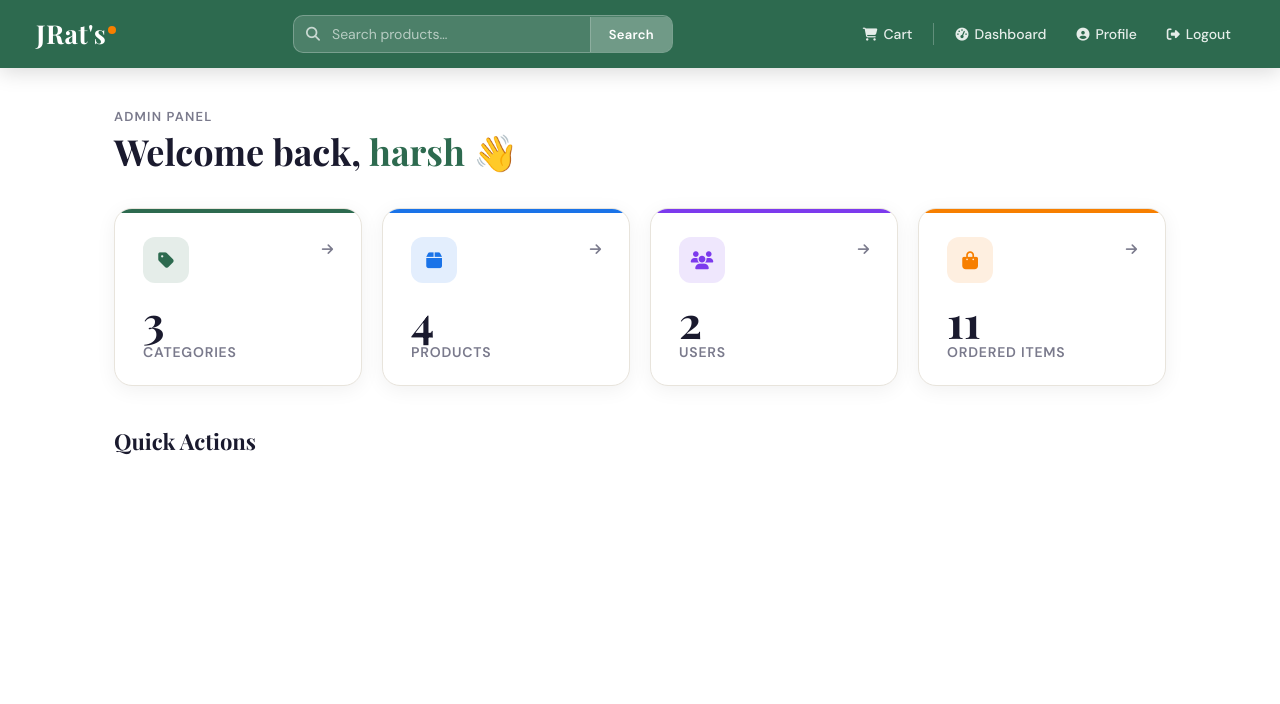
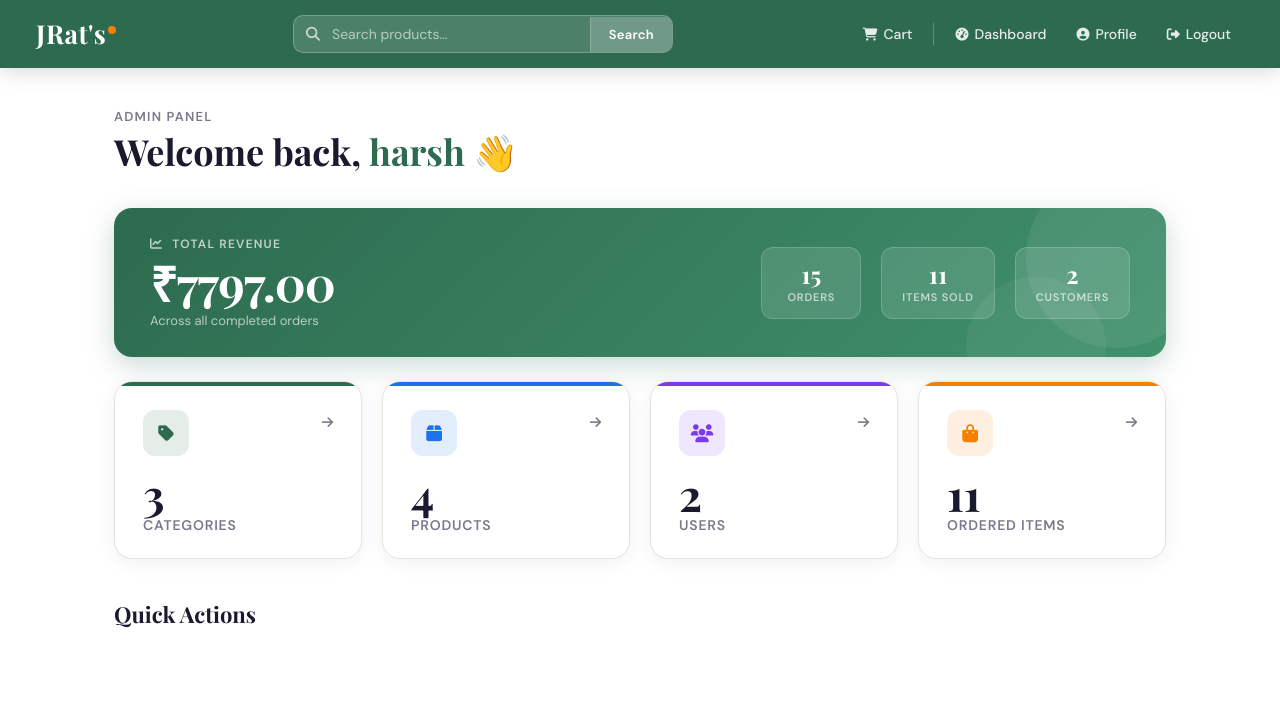
Before and after one commit to Harshhh008/JRAT-s-Studio-Assignment, a Django app: page /dashboard/main/ in a window 1280 px wide. Shown: the top 704 px of the page. Run offline with Django 5.2, Linux system fonts and the light colour scheme; a user stored in the database is signed in; data comes from the database, SQL or seed files in the repository.

Commit message:
total sale implement

```diff
--- a/e_commerce/dashboard/dashboard_count.py
+++ b/e_commerce/dashboard/dashboard_count.py
@@ -1,6 +1,7 @@
 from products.models import Product, Category
 from account.models import User
-from order.models import OrderItem
+from order.models import OrderItem, Order
+from django.db.models import Sum, F, ExpressionWrapper, DecimalField
 
 def dashboard_counts(request):
     if 'dashboard' in request.path and (request.user.is_superuser or request.user.is_staff):
@@ -9,5 +10,7 @@ def dashboard_counts(request):
             'categories_count': Category.objects.count(),
             'users_count': User.objects.count(),
             'order_items_count': OrderItem.objects.count(),
+            'orders_count': Order.objects.count(),
+            'total_sales': OrderItem.objects.aggregate(total_sale=Sum(F('price') * F('quantity'), output_field=DecimalField()))['total_sale']
         }
     return {}
--- a/e_commerce/templates/dashboard/dashboard.html
+++ b/e_commerce/templates/dashboard/dashboard.html
@@ -12,6 +12,7 @@
     --blue: #1a73e8;
     --purple: #7c3aed;
     --red: #e63946;
+    --teal: #0d9488;
     --text: #1a1a2e;
     --muted: #7a7a8c;
     --border: #e8e4dc;
@@ -46,10 +47,111 @@
 
   .dash-header h1 span { color: var(--green); }
 
+  /* ── Total Sales Banner ── */
+  .total-sales-banner {
+    background: linear-gradient(135deg, var(--green) 0%, var(--green-light) 100%);
+    border-radius: 18px;
+    padding: 28px 36px;
+    margin-bottom: 24px;
+    display: flex;
+    align-items: center;
+    justify-content: space-between;
+    flex-wrap: wrap;
+    gap: 20px;
+    box-shadow: 0 8px 28px rgba(45,106,79,0.25);
+    position: relative;
+    overflow: hidden;
+  }
+
+  /* Decorative circle */
+  .total-sales-banner::before {
+    content: '';
+    position: absolute;
+    right: -40px;
+    top: -40px;
+    width: 180px;
+    height: 180px;
+    border-radius: 50%;
+    background: rgba(255,255,255,0.07);
+    pointer-events: none;
+  }
+
+  .total-sales-banner::after {
+    content: '';
+    position: absolute;
+    right: 60px;
+    bottom: -60px;
+    width: 140px;
+    height: 140px;
+    border-radius: 50%;
+    background: rgba(255,255,255,0.05);
+    pointer-events: none;
+  }
+
+  .banner-left { position: relative; z-index: 1; }
+
+  .banner-label {
+    font-size: 12px;
+    font-weight: 700;
+    color: rgba(255,255,255,0.7);
+    text-transform: uppercase;
+    letter-spacing: 1.2px;
+    margin-bottom: 6px;
+  }
+
+  .banner-amount {
+    font-family: 'Playfair Display', serif;
+    font-size: 48px;
+    font-weight: 700;
+    color: white;
+    line-height: 1;
+    letter-spacing: -1px;
+  }
+
+  .banner-sub {
+    font-size: 13px;
+    color: rgba(255,255,255,0.65);
+    margin-top: 6px;
+  }
+
+  .banner-right {
+    display: flex;
+    gap: 20px;
+    flex-wrap: wrap;
+    position: relative;
+    z-index: 1;
+  }
+
+  .banner-stat {
+    background: rgba(255,255,255,0.12);
+    border: 1px solid rgba(255,255,255,0.18);
+    border-radius: 12px;
+    padding: 14px 20px;
+    text-align: center;
+    min-width: 100px;
+  }
+
+  .banner-stat-value {
+    font-family: 'Playfair Display', serif;
+    font-size: 24px;
+    font-weight: 700;
+    color: white;
+    line-height: 1;
+  }
+
+  .banner-stat-label {
+    font-size: 11px;
+    color: rgba(255,255,255,0.65);
+    font-weight: 600;
+    text-transform: uppercase;
+    letter-spacing: 0.8px;
+    margin-top: 4px;
+  }
+
   /* ── Stat Cards ── */
   .dash-cards {
     display: grid;
-    grid-template-columns: repeat(auto-fit, minmax(240px, 1fr));
+    grid-template-columns: repeat(auto-fit, minmax(220px, 1fr));
     gap: 20px;
     margin-bottom: 40px;
   }
@@ -205,7 +307,6 @@
 
   .dash-search button:hover { background: var(--green-light); }
 
-  /* ── Quick action buttons ── */
   .dash-actions {
     display: flex;
     gap: 12px;
@@ -232,7 +333,6 @@
   .dash-action-btn.blue   { background: var(--blue); }
   .dash-action-btn.purple { background: var(--purple); }
 
-  /* ── Search result count ── */
   .result-note {
     font-size: 13px;
     color: var(--muted);
@@ -246,6 +346,10 @@
     .card-count { font-size: 36px; }
     .dash-search { max-width: 100%; }
     .actions-row { flex-direction: column; align-items: stretch; }
+    .banner-amount { font-size: 36px; }
+    .total-sales-banner { padding: 22px 22px; }
+    .banner-right { width: 100%; justify-content: space-between; }
+    .banner-stat { flex: 1; }
   }
 </style>
 
@@ -255,6 +359,29 @@
   <div class="dash-header">
     <p>Admin Panel</p>
     <h1>Welcome back, <span>{{ request.user.username }}</span> 👋</h1>
+  </div>
+
+  <!-- ── Total Sales Banner ── -->
+  <div class="total-sales-banner">
+    <div class="banner-left">
+      <div class="banner-label"><i class="fas fa-chart-line" style="margin-right:5px;"></i> Total Revenue</div>
+      <div class="banner-amount">₹{{ total_sales|floatformat:2 }}</div>
+      <div class="banner-sub">Across all completed orders</div>
+    </div>
+    <div class="banner-right">
+      <div class="banner-stat">
+        <div class="banner-stat-value">{{ orders_count|default:"0" }}</div>
+        <div class="banner-stat-label">Orders</div>
+      </div>
+      <div class="banner-stat">
+        <div class="banner-stat-value">{{ order_items_count }}</div>
+        <div class="banner-stat-label">Items Sold</div>
+      </div>
+      <div class="banner-stat">
+        <div class="banner-stat-value">{{ users_count }}</div>
+        <div class="banner-stat-label">Customers</div>
+      </div>
+    </div>
   </div>
 
   <!-- Stat Cards -->
@@ -304,11 +431,10 @@
     </a>
   </div>
 
-  <!-- Actions row: title + search + button -->
+  <!-- Actions row -->
   <div class="actions-row">
     <h2 class="dash-section-title">Quick Actions</h2>
 
-    <!-- Search — only shown on products, users, ordered pages -->
     {% if 'main/products' in request.path %}
       <form class="dash-search" method="get" action="{% url 'dashboard_products' %}">
         <i class="fas fa-search"></i>
@@ -338,10 +464,8 @@
         <button type="submit">Search</button>
       </form>
     {% endif %}
-
   </div>
 
-  <!-- Search result note -->
   {% if request.GET.q %}
     <p class="result-note">
       Showing results for <strong>"{{ request.GET.q }}"</strong>
@@ -349,7 +473,6 @@
     </p>
   {% endif %}
 
-  <!-- Quick action buttons -->
   <div class="dash-actions">
     {% if 'main/products' in request.path %}
       <a href="{% url 'create_product' %}" class="dash-action-btn green">
```
Also changed, not shown: TASKS.md (+1 -1 lines).
